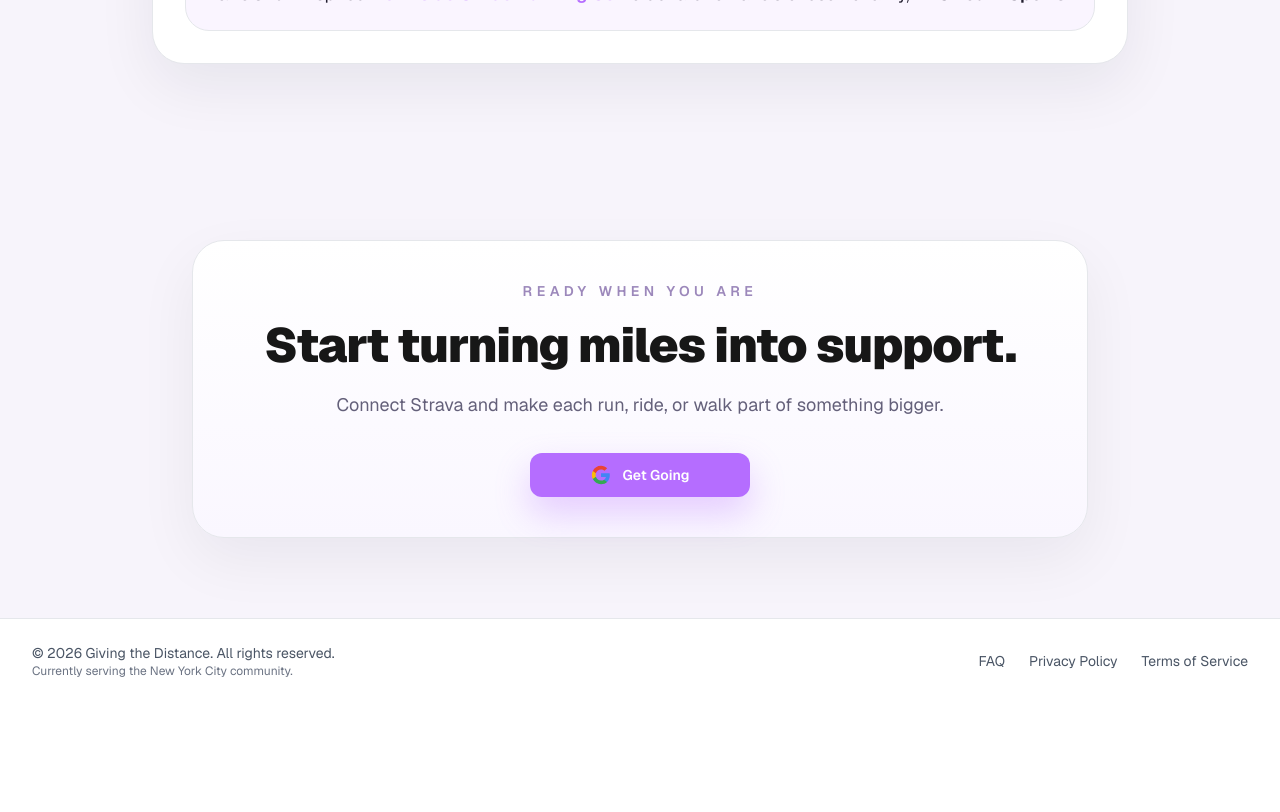
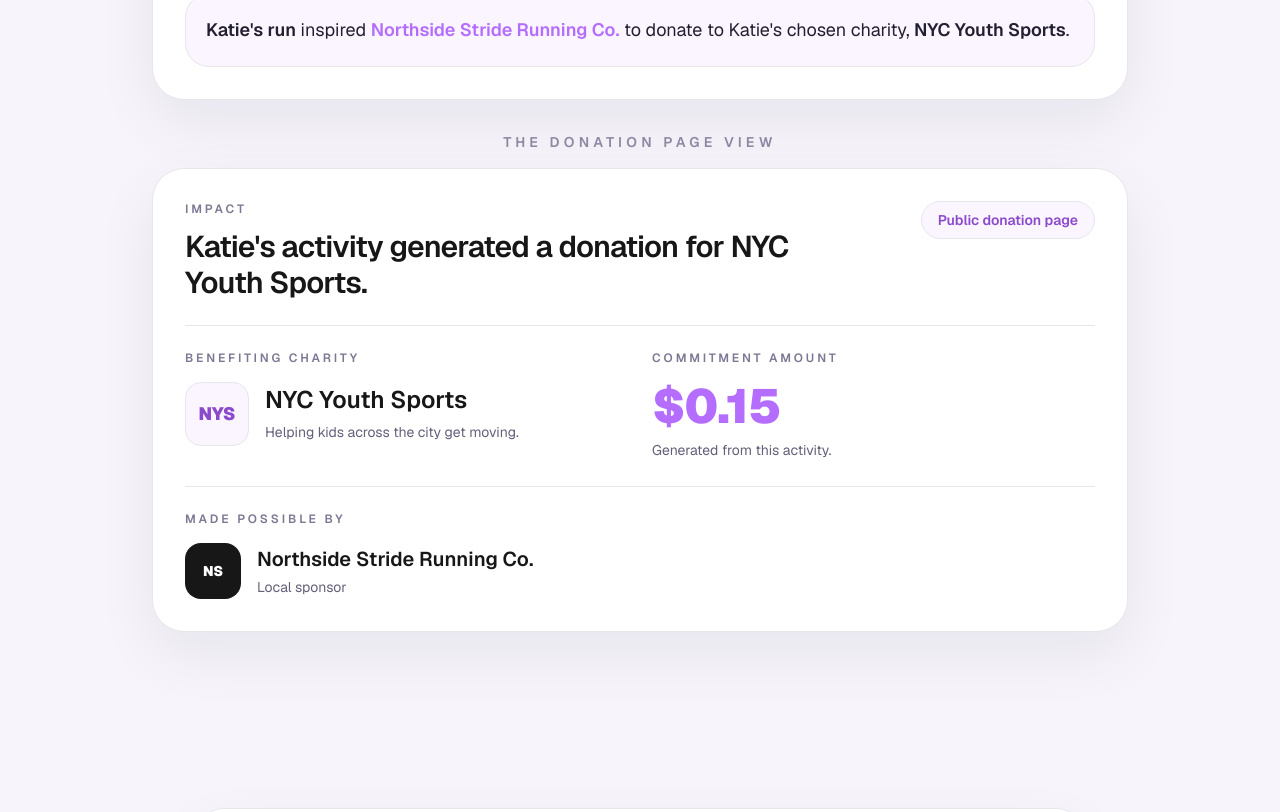
Before and after one commit to danksky/giving-the-distance-app, a Next.js app: page / in a window 1280 px wide. Shown: the part 1760-2572 px from the top of the page. Before the commit the page ends 2463 px from the top, so only its background shows below. Built offline with nearby package versions, Linux system fonts and the light colour scheme; no server answers; the database is empty; what async_hooks would draw is missing.

Commit message:
Refine landing sponsor preview

```diff
--- a/app/page.tsx
+++ b/app/page.tsx
@@ -154,7 +154,13 @@ export default async function Home() {
             </p>
           </div>
 
-          <div className="mt-10 rounded-[2rem] border border-[#e5d9f8] bg-white p-6 shadow-[0_22px_60px_rgba(17,24,39,0.07)] sm:p-8">
+          <div className="mt-10 space-y-8">
+            <div>
+              <p className="text-center text-sm font-semibold uppercase tracking-[0.3em] text-[#8e89a3]">
+                The Strava view
+              </p>
+
+              <div className="mt-4 rounded-[2rem] border border-[#e5d9f8] bg-white p-6 shadow-[0_22px_60px_rgba(17,24,39,0.07)] sm:p-8">
                 <div className="flex items-center gap-4">
                   <div className="relative h-14 w-14 overflow-hidden rounded-full border border-[#ece4f8]">
                     <Image
@@ -216,6 +222,83 @@ export default async function Home() {
                       to donate to Katie&apos;s chosen charity,{" "}
                       <span className="font-semibold">NYC Youth Sports</span>.
                     </p>
+                  </div>
+                </div>
+              </div>
+            </div>
+
+            <div>
+              <p className="text-center text-sm font-semibold uppercase tracking-[0.3em] text-[#8e89a3]">
+                The donation page view
+              </p>
+
+              <div className="mt-4 rounded-[2rem] border border-[#e5d9f8] bg-white p-6 shadow-[0_22px_60px_rgba(17,24,39,0.07)] sm:p-8">
+                <div className="flex flex-col gap-4 border-b border-[#eee7f7] pb-6 sm:flex-row sm:items-start sm:justify-between">
+                  <div>
+                    <p className="text-xs font-semibold uppercase tracking-[0.24em] text-[#7d7894]">
+                      Impact
+                    </p>
+                    <h3 className="mt-3 max-w-2xl text-3xl font-semibold tracking-tight text-[#171717]">
+                      Katie&apos;s activity generated a donation for NYC Youth
+                      Sports.
+                    </h3>
+                  </div>
+                  <div className="w-fit rounded-full border border-[#e7d4ff] bg-[#faf5ff] px-4 py-2 text-sm font-semibold text-[#8b4acc]">
+                    Public donation page
+                  </div>
+                </div>
+
+                <div className="grid gap-6 py-6 sm:grid-cols-2">
+                  <div>
+                    <p className="text-xs font-semibold uppercase tracking-[0.24em] text-[#7d7894]">
+                      Benefiting charity
+                    </p>
+                    <div className="mt-4 flex items-center gap-4">
+                      <div className="flex h-16 w-16 shrink-0 items-center justify-center rounded-2xl border border-[#e7d4ff] bg-[#faf5ff] text-lg font-black text-[#8b4acc]">
+                        NYS
+                      </div>
+                      <div>
+                        <p className="text-2xl font-semibold text-[#171717]">
+                          NYC Youth Sports
+                        </p>
+                        <p className="mt-1 text-sm leading-6 text-[#64607a]">
+                          Helping kids across the city get moving.
+                        </p>
+                      </div>
+                    </div>
+                  </div>
+
+                  <div>
+                    <p className="text-xs font-semibold uppercase tracking-[0.24em] text-[#7d7894]">
+                      Commitment amount
+                    </p>
+                    <p className="mt-4 text-5xl font-black tracking-tight text-[#B56DFF]">
+                      $0.15
+                    </p>
+                    <p className="mt-2 text-sm leading-6 text-[#64607a]">
+                      Generated from this activity.
+                    </p>
+                  </div>
+                </div>
+
+                <div className="border-t border-[#eee7f7] pt-6">
+                  <p className="text-xs font-semibold uppercase tracking-[0.24em] text-[#7d7894]">
+                    Made possible by
+                  </p>
+                  <div className="mt-4 flex items-center gap-4">
+                    <div className="flex h-14 w-14 shrink-0 items-center justify-center rounded-2xl bg-[#171717] text-sm font-black text-white">
+                      NS
+                    </div>
+                    <div>
+                      <p className="text-xl font-semibold text-[#171717]">
+                        Northside Stride Running Co.
+                      </p>
+                      <p className="mt-1 text-sm text-[#64607a]">
+                        Local sponsor
+                      </p>
+                    </div>
+                  </div>
+                </div>
               </div>
             </div>
           </div>
```
Lines whose indentation alone changed are shown as unchanged.
